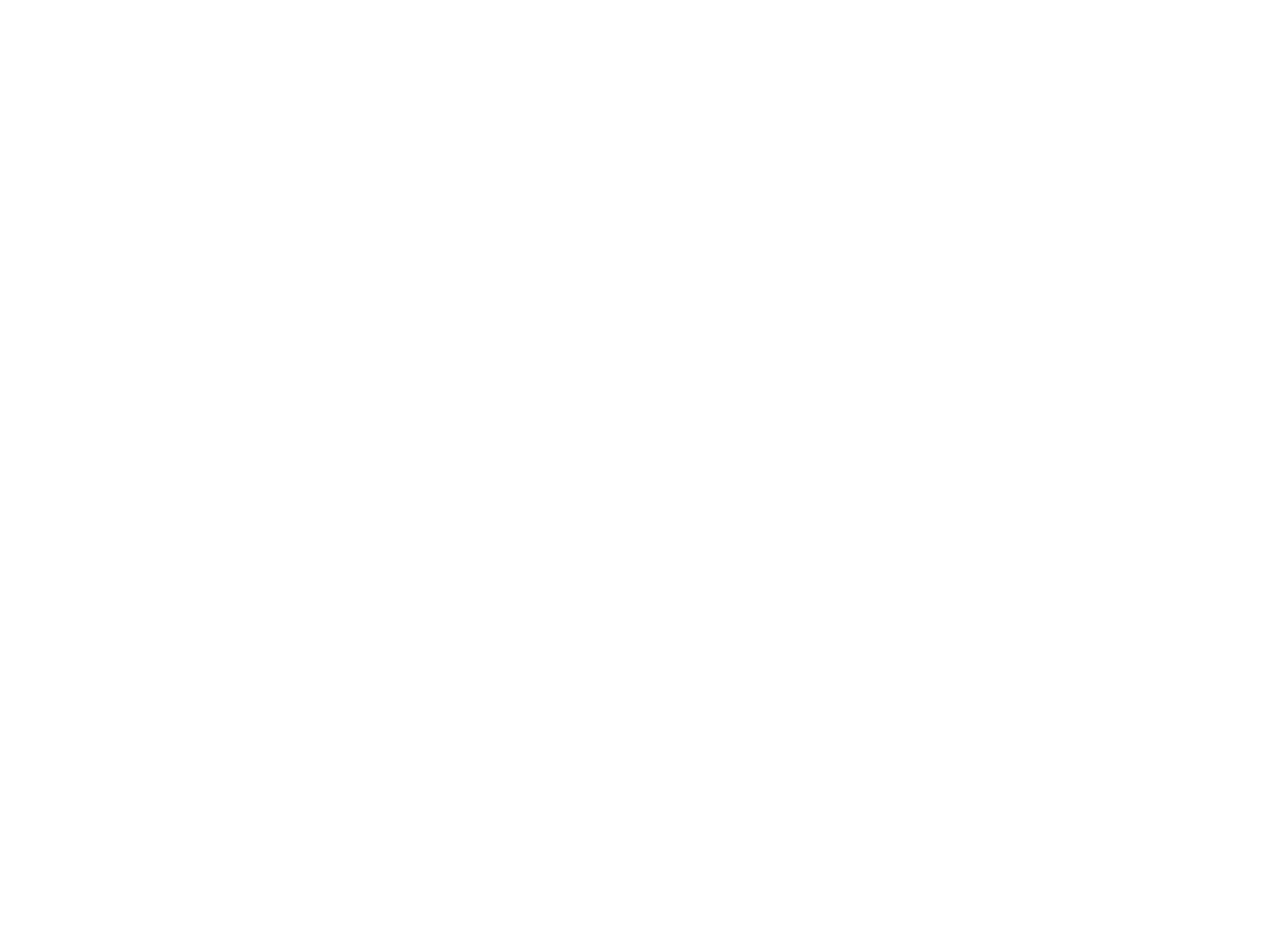
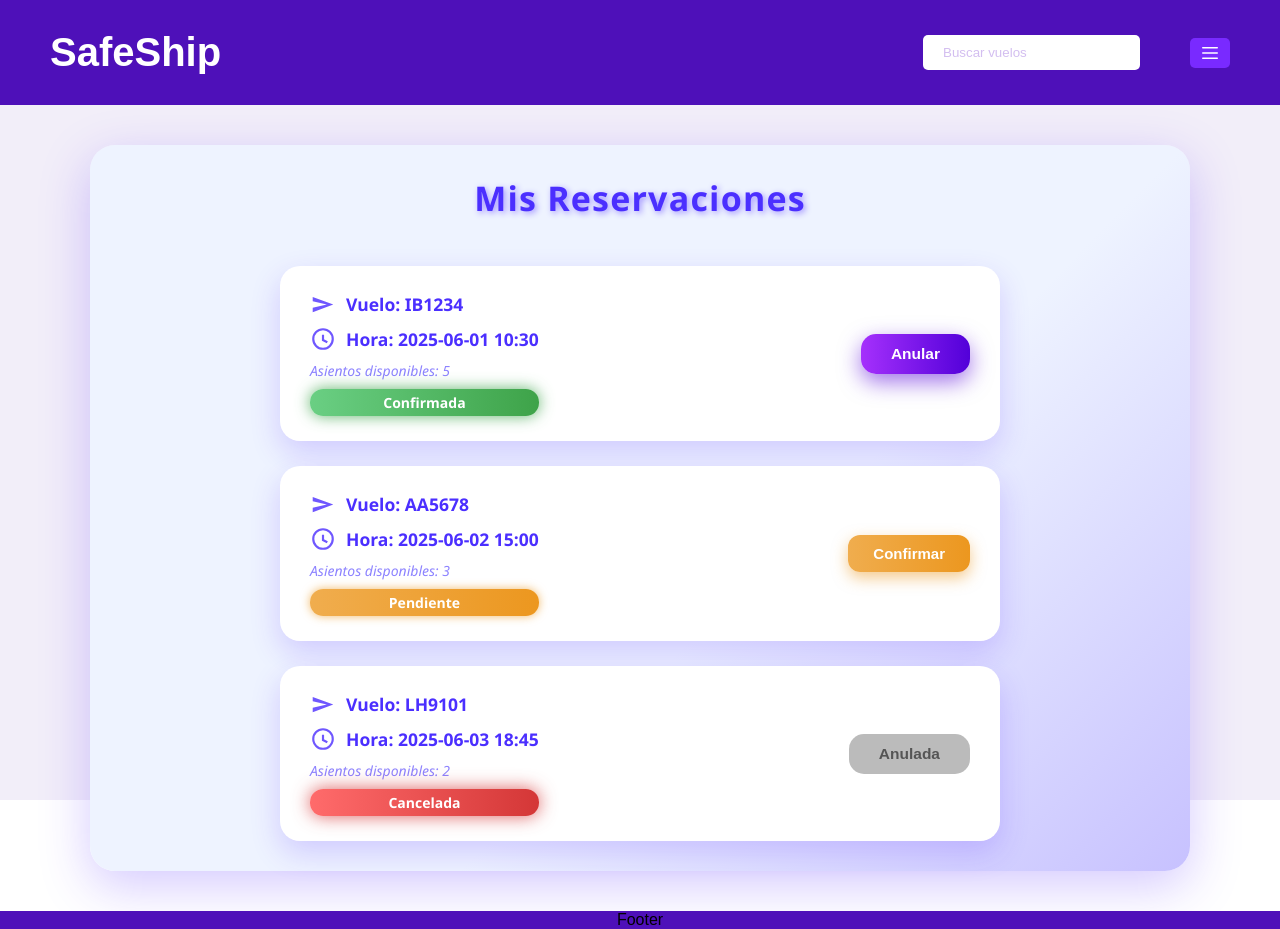
Before and after one commit to Jonnathan23/frontend-agencia-viajes, a React (Vite) app: page /reservations in a window 1280 px wide. Before the commit this address had no page. Before the commit the page ends 800 px from the top, so only its background shows below. Built offline with nearby package versions, Linux system fonts and the light colour scheme.

Commit message:
implementacion de mis reservaciones

```diff
--- a/src/components/NavMenu.tsx
+++ b/src/components/NavMenu.tsx
@@ -21,7 +21,6 @@
                 leave="popover--transition--leave"
                 leaveFrom="popover--transition--leave-from"
                 leaveTo="popover--transition--leave-to"
-
             >
                 <Popover.Panel className="popover--panel">
                     <div className="popover--panel--content">
@@ -31,9 +30,9 @@
                             className='popover--panel--link'
                         >Mi Perfil</Link>
                         <Link
-                                to='/'
+                            to='/reservations'
                             className='popover--panel--link'
-                            >Mis Reservaciones</Link>
+                        >Reservations</Link>
                         <button
                             className='popover--panel--link popover--panel--link--logout'
                             type='button'
--- a/src/index.css
+++ b/src/index.css
@@ -61,8 +61,209 @@
     background-color: var(--deep-purple);
 }
 
-/** |-----|| Pages  ||-----|*/
+/* Reservations */
+/* Reservaciones */
+.reservations-container {
+    max-width: 1100px;
+    margin: 4rem auto;
+    padding: 3rem 2rem;
+    background: linear-gradient(135deg, #eef3ff 60%, #c7c1ff 100%);
+    border-radius: 2.5rem;
+    box-shadow: 0 15px 50px rgba(88, 45, 255, 0.25);
+    display: flex;
+    flex-direction: column;
+    align-items: center;
+    gap: 2.5rem;
+    font-family: 'Segoe UI', Tahoma, Geneva, Verdana, sans-serif;
+  }
 
+  .reservations-title {
+    font-size: 3.4rem;
+    font-weight: 900;
+    color: #4b2fff;
+    text-align: center;
+    letter-spacing: 0.12rem;
+    margin-bottom: 2rem;
+    text-shadow: 2px 2px 6px #9f91ff;
+    animation: fadeInDown 0.8s ease forwards;
+  }
+
+  @keyframes fadeInDown {
+    0% {
+      opacity: 0;
+      transform: translateY(-30px);
+    }
+    100% {
+      opacity: 1;
+      transform: translateY(0);
+    }
+  }
+
+  .reservation-card {
+    background: white;
+    border-radius: 2rem;
+    box-shadow: 0 12px 30px rgba(88, 45, 255, 0.2);
+    width: 100%;
+    max-width: 720px;
+    padding: 2.5rem 3rem;
+    display: flex;
+    justify-content: space-between;
+    align-items: center;
+    transition: transform 0.35s ease, box-shadow 0.35s ease;
+    cursor: default;
+    position: relative;
+    overflow: hidden;
+  }
+
+  .reservation-card:hover {
+    transform: translateY(-8px) scale(1.02);
+    box-shadow: 0 25px 60px rgba(88, 45, 255, 0.35);
+  }
+
+  .reservation-card::before {
+    content: '';
+    position: absolute;
+    top: -50%;
+    left: -50%;
+    width: 200%;
+    height: 200%;
+    background: radial-gradient(circle at center, #7c54ff88 0%, transparent 70%);
+    opacity: 0;
+    transition: opacity 0.4s ease;
+    pointer-events: none;
+    border-radius: 2rem;
+    z-index: 0;
+  }
+
+  .reservation-card:hover::before {
+    opacity: 1;
+  }
+
+  .reservation-details {
+    display: flex;
+    flex-direction: column;
+    gap: 0.9rem;
+    font-size: 1.75rem;
+    color: #4b2fff;
+    font-weight: 600;
+    position: relative;
+    z-index: 1;
+  }
+
+  .reservation-row {
+    display: flex;
+    align-items: center;
+    gap: 1rem;
+  }
+
+  .icon {
+    width: 26px;
+    height: 26px;
+    fill: #6f57ff;
+    transition: transform 0.3s ease;
+  }
+
+  .reservation-card:hover .icon {
+    transform: rotate(15deg);
+    fill: #3b28d3;
+  }
+
+  .badge {
+    padding: 0.4rem 1.2rem;
+    border-radius: 1.3rem;
+    font-weight: 700;
+    font-size: 1.4rem;
+    color: white;
+    user-select: none;
+    min-width: 120px;
+    text-align: center;
+    box-shadow: 0 0 15px rgba(0,0,0,0.1);
+    position: relative;
+    z-index: 1;
+  }
+
+  .badge.confirmada {
+    background: linear-gradient(90deg, #6acf83, #3ea349);
+    box-shadow: 0 0 15px #39a246cc;
+  }
+
+  .badge.cancelada {
+    background: linear-gradient(90deg, #ff6b6b, #d43737);
+    box-shadow: 0 0 18px #d43737cc;
+  }
+  .badge.pendiente {
+  background: linear-gradient(90deg, #f0ad4e, #ec971f); /* tonos naranjas */
+  box-shadow: 0 0 10px #ec971faa;
+  color: white;
+}
+.btn-confirm {
+  background: linear-gradient(90deg, #f0ad4e, #ec971f);
+  color: white;
+  font-weight: 700;
+  padding: 1rem 2.5rem;
+  border: none;
+  border-radius: 1.2rem;
+  font-size: 1.5rem;
+  box-shadow: 0 6px 15px rgba(236, 151, 31, 0.5);
+  cursor: pointer;
+  transition: background 0.4s ease, box-shadow 0.4s ease;
+  user-select: none;
+}
+.btn-confirm:hover {
+  background: linear-gradient(90deg, #ec971f, #f0ad4e);
+  box-shadow: 0 10px 25px rgba(236, 151, 31, 0.8);
+}
+
+
+  .seats-info {
+    font-size: 1.4rem;
+    color: #8c82ff;
+    font-weight: 500;
+    font-style: italic;
+  }
+
+  .btn-cancel {
+    background: linear-gradient(90deg, #a530fc, #5200d9);
+    color: white;
+    font-weight: 700;
+    padding: 1.1rem 3rem;
+    border: none;
+    border-radius: 1.5rem;
+    font-size: 1.55rem;
+    box-shadow: 0 8px 22px rgba(83, 0, 215, 0.55);
+    cursor: pointer;
+    transition: background 0.4s ease, box-shadow 0.4s ease, transform 0.2s ease;
+    user-select: none;
+    position: relative;
+    z-index: 1;
+  }
+
+  .btn-cancel:hover:not(:disabled) {
+    background: linear-gradient(90deg, #5200d9, #a530fc);
+    box-shadow: 0 14px 30px rgba(83, 0, 215, 0.9);
+    transform: scale(1.05);
+  }
+
+  .btn-cancel:disabled {
+    background: #bbb;
+    cursor: not-allowed;
+    box-shadow: none;
+    color: #555;
+  }
+
+  @media (max-width: 768px) {
+    .reservation-card {
+      flex-direction: column;
+      align-items: flex-start;
+      padding: 2rem 2.5rem;
+    }
+
+    .btn-cancel {
+      width: 100%;
+      text-align: center;
+      margin-top: 1.5rem;
+    }
+  }
 /* MyProfile */
 /* Mi Perfil  */
 .myprofile-container {
--- a/src/pages/customer/Reservations.tsx
+++ b/src/pages/customer/Reservations.tsx
@@ -1,23 +1,119 @@
+import React, { useState } from 'react';
 
-export default function ReservationPage() {
-    return (
-        <main>
-            <section>
-                <h2>Vuelo {/*TODO: flight name */}</h2>
-                <p>Detalles acerca del vuelo</p>
-            </section>
+type ReservationStatus = 'pendiente' | 'confirmada' | 'cancelada';
 
-            <form action="">
-                <div>
-                    <label htmlFor="usr_email">Selecionar</label>
-                    <input type="email" name="usr_email" id="usr_email" placeholder="Ej. ejemplo@gmail.com" />
-                </div>
-                <div>
-                    <label htmlFor="usr_email">Email</label>
-                    <input type="email" name="usr_email" id="usr_email" placeholder="Ej. ejemplo@gmail.com" />
-                </div>
-                <button>Reservar</button>
-            </form>
-        </main>
+interface Reservation {
+  id: number;
+  user: string;
+  flightNumber: string;
+  time: string;
+  status: ReservationStatus;
+  seatsAvailable: number;
+}
+
+const initialReservations: Reservation[] = [
+  {
+    id: 1,
+    user: 'Juan Pérez',
+    flightNumber: 'IB1234',
+    time: '2025-06-01 10:30',
+    status: 'confirmada',
+    seatsAvailable: 5,
+  },
+  {
+    id: 2,
+    user: 'Ana Gómez',
+    flightNumber: 'AA5678',
+    time: '2025-06-02 15:00',
+    status: 'pendiente',
+    seatsAvailable: 3,
+  },
+  {
+    id: 3,
+    user: 'Luis Martínez',
+    flightNumber: 'LH9101',
+    time: '2025-06-03 18:45',
+    status: 'cancelada',
+    seatsAvailable: 2,
+  },
+];
+
+export default function Reservations() {
+  const [reservations, setReservations] = useState<Reservation[]>(initialReservations);
+
+  const handleCancel = (id: number) => {
+    setReservations((prev) =>
+      prev.map((res) =>
+        res.id === id ? { ...res, status: 'cancelada' } : res
+      )
     );
+  };
+
+  const handleConfirm = (id: number) => {
+    setReservations((prev) =>
+      prev.map((res) =>
+        res.id === id ? { ...res, status: 'confirmada' } : res
+      )
+    );
+  };
+
+  return (
+    <div className="reservations-container">
+      <h2 className="reservations-title">Mis Reservaciones</h2>
+
+      {reservations.map(({ id, user, flightNumber, time, status, seatsAvailable }) => (
+        <div key={id} className="reservation-card" aria-live="polite">
+          <div className="reservation-details">
+            <div className="reservation-row">
+              <svg className="icon" viewBox="0 0 24 24" aria-hidden="true">
+                <path d="M2.5 19.5l19-7-19-7v4l13 3-13 3v4z" />
+              </svg>
+              <span><strong>Vuelo:</strong> {flightNumber}</span>
+            </div>
+            <div className="reservation-row">
+              <svg className="icon" viewBox="0 0 24 24" aria-hidden="true">
+                <path d="M12 8v5l4 2" stroke="#6f57ff" strokeWidth="2" fill="none" />
+                <circle cx="12" cy="12" r="9" stroke="#6f57ff" strokeWidth="2" fill="none" />
+              </svg>
+              <span><strong>Hora:</strong> {time}</span>
+            </div>
+            <div className="reservation-row seats-info">
+              <span>Asientos disponibles: {seatsAvailable}</span>
+            </div>
+            <div className={`badge ${status}`}>
+              {status === 'confirmada' ? 'Confirmada' : status === 'pendiente' ? 'Pendiente' : 'Cancelada'}
+            </div>
+          </div>
+
+          <div>
+            {status === 'pendiente' && (
+              <button
+                className="btn-confirm"
+                onClick={() => handleConfirm(id)}
+                type="button"
+                aria-label={`Confirmar reserva de vuelo ${flightNumber}`}
+              >
+                Confirmar
+              </button>
+            )}
+            {status === 'confirmada' && (
+              <button
+                className="btn-cancel"
+                onClick={() => handleCancel(id)}
+                type="button"
+                aria-label={`Anular reserva de vuelo ${flightNumber}`}
+              >
+                Anular
+              </button>
+            )}
+            {status === 'cancelada' && (
+              <button className="btn-cancel" disabled type="button">
+                Anulada
+              </button>
+            )}
+          </div>
+        </div>
+      ))}
+    </div>
+  );
 }
--- a/src/router.tsx
+++ b/src/router.tsx
@@ -3,7 +3,7 @@
 import CustomerPage from "./pages/customer/CustomerPage";
 import Auth from "./layouts/Auth";
 import LoginPage from "./pages/auth/Login";
-import ReservationPage from "./pages/customer/Reservations";
+import Reservations from "./pages/customer/Reservations";
 import MyProfile from "./pages/customer/MyProfile.tsx";
 
 
@@ -17,7 +17,7 @@
                     }
                     <Route element={<AppTravels />}>
                         <Route path="/" element={<CustomerPage />} index/>
-                        <Route path="/reservation/flight-id" element={<ReservationPage />}/>
+                        <Route path="/reservations" element={<Reservations />}/>
                         <Route path="/my-profile" element={<MyProfile />} />
                     </Route>
                     {
```
Lines whose indentation alone changed are shown as unchanged.
